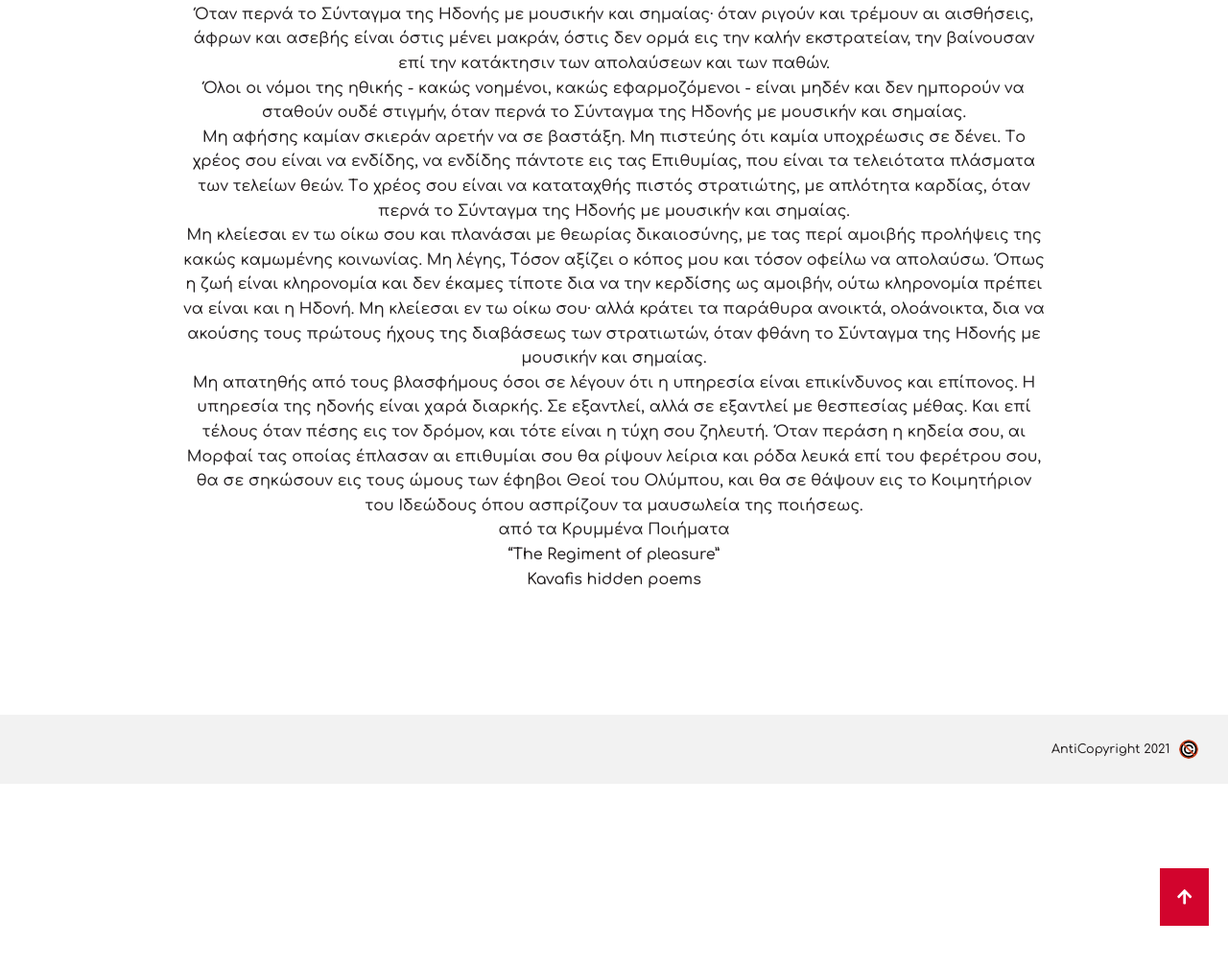
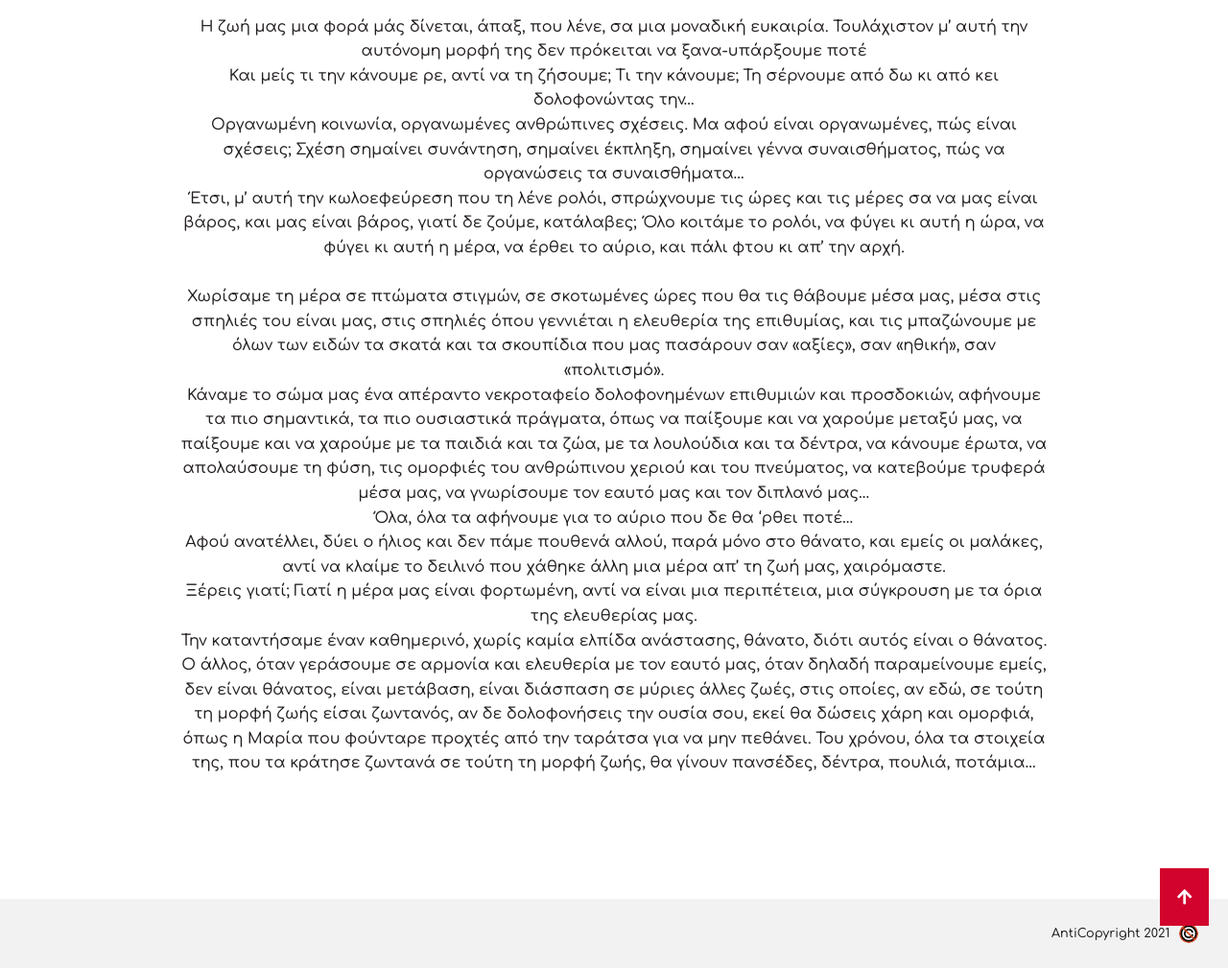
Before and after one commit to colibreradio/colibreradiotest, a Jekyll site: the page built from _posts/2021-04-25-το-σύνταγμα-της-ηδονής.md, in a window 1280 px wide and 1400 px high, scrolled down 456 px. Shown: the part 391-1400 px from the top of the window at 96% size. Built offline with Jekyll 4.4.1, drawn with Linux system fonts in a browser that asks for light colours; nearby versions of some CDN libraries; some of the changed text lies outside the part shown.

Commit message:
Update Posts “2021-04-25-το-σύνταγμα-της-ηδονής”

```diff
--- a/_posts/2021-04-25-το-σύνταγμα-της-ηδονής.md
+++ b/_posts/2021-04-25-το-σύνταγμα-της-ηδονής.md
@@ -1,44 +1,38 @@
 ---
 layout: post
-title: Το σύνταγμα της ηδονής
+title: "Χρόνης Μίσσιος: Η ζωή μας μια φορά μάς δίνεται, άπαξ, που λένε, σα μια
+  μοναδική ευκαιρία.."
 categories: post
-date: 2021-04-25T11:45:23.103Z
+date: 2021-09-17T11:45:23.103Z
 author: ""
 ---
 <div class="video-responsive">
             <iframe width="420" height="315" frameborder="0" allowfullscreen style="margin-bottom: 1em;"
-                src="https://www.youtube.com/embed/_XdAmIk-TQo">
+                src="https://www.youtube.com/embed/TV1PVjwX9ZU">
             </iframe>
 </div>
 
-Mη ομιλείτε περί ενοχής, μη ομιλείτε περί ευθύνης.
+<!--StartFragment-->
 
+Η ζωή μας μια φορά μάς δίνεται, άπαξ, που λένε, σα μια μοναδική ευκαιρία. Τουλάχιστον μ’ αυτή την αυτόνομη μορφή της δεν πρόκειται να ξανα-υπάρξουμε ποτέ
 
+Και μείς τι την κάνουμε ρε, αντί να τη ζήσουμε; Τι την κάνουμε; Τη σέρνουμε από δω κι από κει δολοφονώντας την…
 
-Όταν περνά το Σύνταγμα της Hδονής με μουσικήν και σημαίας· όταν ριγούν και τρέμουν αι αισθήσεις, άφρων και ασεβής είναι όστις μένει μακράν, όστις δεν ορμά εις την καλήν εκστρατείαν, την βαίνουσαν επί την κατάκτησιν των απολαύσεων και των παθών.
+Οργανωμένη κοινωνία, οργανωμένες ανθρώπινες σχέσεις. Μα αφού είναι οργανωμένες, πώς είναι σχέσεις; Σχέση σημαίνει συνάντηση, σημαίνει έκπληξη, σημαίνει γέννα συναισθήματος, πώς να οργανώσεις τα συναισθήματα...
 
+Έτσι, μ’ αυτή την κωλοεφεύρεση που τη λένε ρολόι, σπρώχνουμε τις ώρες και τις μέρες σα να μας είναι βάρος, και μας είναι βάρος, γιατί δε ζούμε, κατάλαβες; Όλο κοιτάμε το ρολόι, να φύγει κι αυτή η ώρα, να φύγει κι αυτή η μέρα, να έρθει το αύριο, και πάλι φτου κι απ’ την αρχή.
 
+\
+Χωρίσαμε τη μέρα σε πτώματα στιγμών, σε σκοτωμένες ώρες που θα τις θάβουμε μέσα μας, μέσα στις σπηλιές του είναι μας, στις σπηλιές όπου γεννιέται η ελευθερία της επιθυμίας, και τις μπαζώνουμε με όλων των ειδών τα σκατά και τα σκουπίδια που μας πασάρουν σαν «αξίες», σαν «ηθική», σαν «πολιτισμό».
 
-Όλοι οι νόμοι της ηθικής - κακώς νοημένοι, κακώς εφαρμοζόμενοι - είναι μηδέν και δεν ημπορούν να σταθούν ουδέ στιγμήν, όταν περνά το Σύνταγμα της Hδονής με μουσικήν και σημαίας.
+Κάναμε το σώμα μας ένα απέραντο νεκροταφείο δολοφονημένων επιθυμιών και προσδοκιών, αφήνουμε τα πιο σημαντικά, τα πιο ουσιαστικά πράγματα, όπως να παίξουμε και να χαρούμε μεταξύ μας, να παίξουμε και να χαρούμε με τα παιδιά και τα ζώα, με τα λουλούδια και τα δέντρα, να κάνουμε έρωτα, να απολαύσουμε τη φύση, τις ομορφιές του ανθρώπινου χεριού και του πνεύματος, να κατεβούμε τρυφερά μέσα μας, να γνωρίσουμε τον εαυτό μας και τον διπλανό μας...
 
+Όλα, όλα τα αφήνουμε για το αύριο που δε θα 'ρθει ποτέ...
 
+Αφού ανατέλλει, δύει ο ήλιος και δεν πάμε πουθενά αλλού, παρά μόνο στο θάνατο, και εμείς οι μαλάκες, αντί να κλαίμε το δειλινό που χάθηκε άλλη μια μέρα απ’ τη ζωή μας, χαιρόμαστε.
 
-Mη αφήσης καμίαν σκιεράν αρετήν να σε βαστάξη. Mη πιστεύης ότι καμία υποχρέωσις σε δένει. Tο χρέος σου είναι να ενδίδης, να ενδίδης πάντοτε εις τας Eπιθυμίας, που είναι τα τελειότατα πλάσματα των τελείων θεών. Tο χρέος σου είναι να καταταχθής πιστός στρατιώτης, με απλότητα καρδίας, όταν περνά το Σύνταγμα της Hδονής με μουσικήν και σημαίας.
+Ξέρεις γιατί; Γιατί η μέρα μας είναι φορτωμένη, αντί να είναι μια περιπέτεια, μια σύγκρουση με τα όρια της ελευθερίας μας.
 
+Την καταντήσαμε έναν καθημερινό, χωρίς καμία ελπίδα ανάστασης, θάνατο, διότι αυτός είναι ο θάνατος. Ο άλλος, όταν γεράσουμε σε αρμονία και ελευθερία με τον εαυτό μας, όταν δηλαδή παραμείνουμε εμείς, δεν είναι θάνατος, είναι μετάβαση, είναι διάσπαση σε μύριες άλλες ζωές, στις οποίες, αν εδώ, σε τούτη τη μορφή ζωής είσαι ζωντανός, αν δε δολοφονήσεις την ουσία σου, εκεί θα δώσεις χάρη και ομορφιά, όπως η Μαρία που φούνταρε προχτές από την ταράτσα για να μην πεθάνει. Του χρόνου, όλα τα στοιχεία της, που τα κράτησε ζωντανά σε τούτη τη μορφή ζωής, θα γίνουν πανσέδες, δέντρα, πουλιά, ποτάμια…
 
-
-Mη κλείεσαι εν τω οίκω σου και πλανάσαι με θεωρίας δικαιοσύνης, με τας περί αμοιβής προλήψεις της κακώς καμωμένης κοινωνίας. Mη λέγης, Tόσον αξίζει ο κόπος μου και τόσον οφείλω να απολαύσω. Όπως η ζωή είναι κληρονομία και δεν έκαμες τίποτε δια να την κερδίσης ως αμοιβήν, ούτω κληρονομία πρέπει να είναι και η Hδονή. Mη κλείεσαι εν τω οίκω σου· αλλά κράτει τα παράθυρα ανοικτά, ολοάνοικτα, δια να ακούσης τους πρώτους ήχους της διαβάσεως των στρατιωτών, όταν φθάνη το Σύνταγμα της Hδονής με μουσικήν και σημαίας.
-
-
-
-Mη απατηθής από τους βλασφήμους όσοι σε λέγουν ότι η υπηρεσία είναι επικίνδυνος και επίπονος. H υπηρεσία της ηδονής είναι χαρά διαρκής. Σε εξαντλεί, αλλά σε εξαντλεί με θεσπεσίας μέθας. Kαι επί τέλους όταν πέσης εις τον δρόμον, και τότε είναι η τύχη σου ζηλευτή. Όταν περάση η κηδεία σου, αι Mορφαί τας οποίας έπλασαν αι επιθυμίαι σου θα ρίψουν λείρια και ρόδα λευκά επί του φερέτρου σου, θα σε σηκώσουν εις τους ώμους των έφηβοι Θεοί του Oλύμπου, και θα σε θάψουν εις το Kοιμητήριον του Iδεώδους όπου ασπρίζουν τα μαυσωλεία της ποιήσεως.
-
-
-
-
-
-από τα Kρυμμένα Ποιήματα
-
-"The Regiment of pleasure"
-
-Kavafis hidden poems
+<!--EndFragment-->
```
